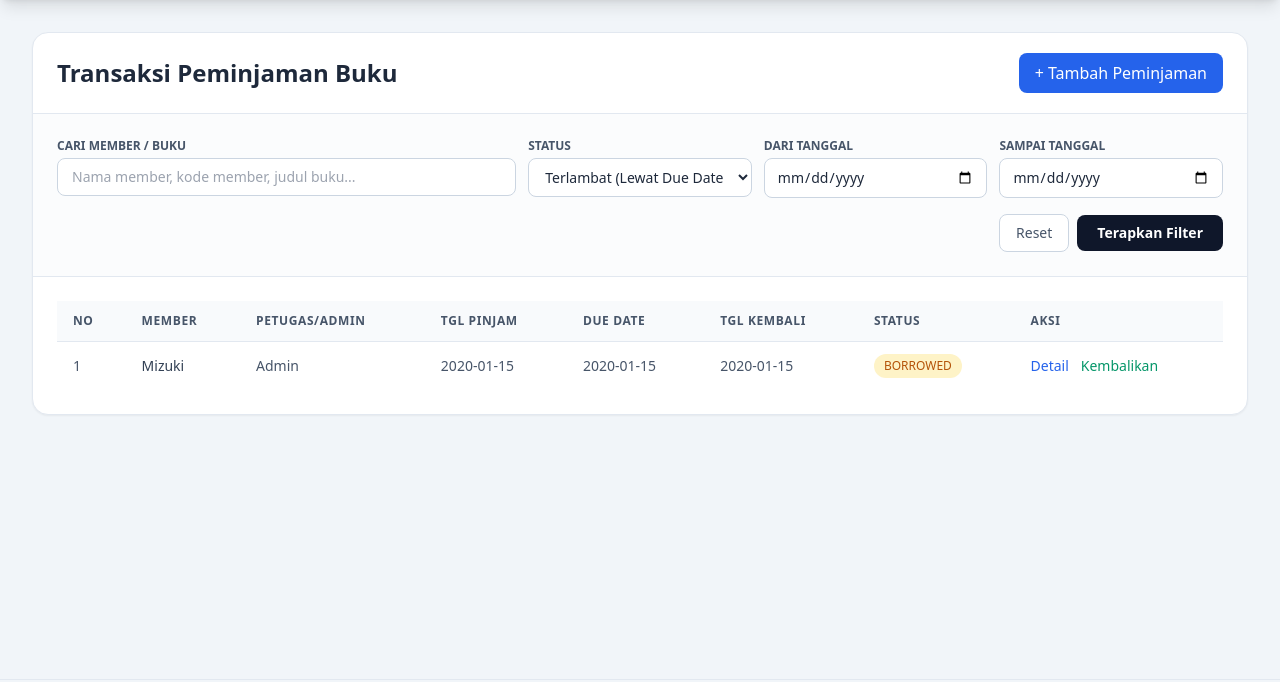
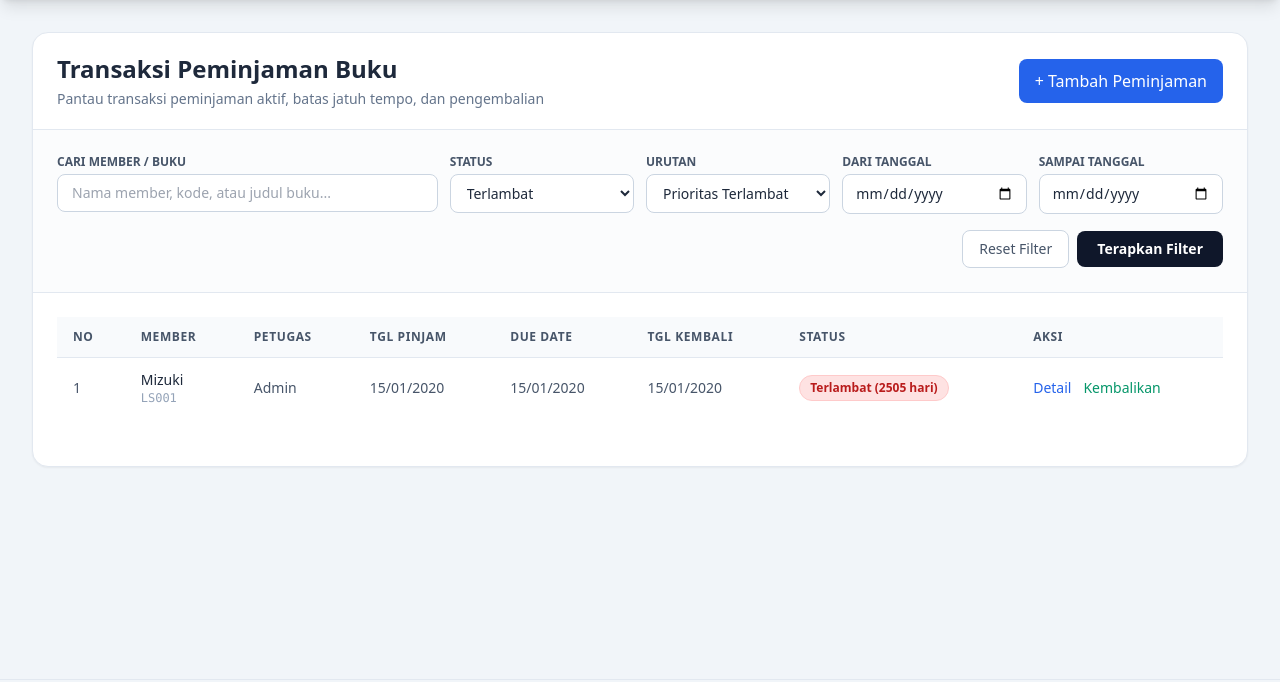
Before and after one commit to Montsyy/library-system, a Laravel app: page /borrowings?status=overdue in a window 1280 px wide. Shown: the part 80-762 px from the top of the page. Run offline with Laravel 12, Linux system fonts and the light colour scheme; a user stored in the database is signed in; data comes from the database, SQL or seed files in the repository; tables that the repository leaves empty hold one stand-in row (values such as "Sample post"); some libraries are stand-ins or nearby versions.

Commit message:
Perbarui fitur peminjaman: tambahkan filter dinamis, perbaiki tampilan status, dan optimalkan urutan data

```diff
--- a/app/Models/Borrowing.php
+++ b/app/Models/Borrowing.php
@@ -4,6 +4,7 @@ namespace App\Models;
 
 use Illuminate\Database\Eloquent\Model;
 use Illuminate\Database\Eloquent\Builder;
+use Carbon\Carbon;
 class Borrowing extends Model
 {
     protected $fillable = [
@@ -26,7 +27,7 @@ class Borrowing extends Model
 
     public function scopeFilter(Builder $query, array $filters): Builder
     {
-        // 1. Pencarian Nama Peminjam atau Buku
+        // 1. Pencarian Nama Member atau Judul Buku
         $query->when($filters['search'] ?? null, function (Builder $q, string $search) {
             $q->where(function (Builder $sub) use ($search) {
                 $sub->whereHas('member', function (Builder $m) use ($search) {
@@ -38,41 +39,85 @@ class Borrowing extends Model
             });
         });
 
-        // 2. Filter Status Peminjaman
+        // 2. Filter Status Peminjaman Dinamis
         $query->when($filters['status'] ?? null, function (Builder $q, string $status) {
-            if ($status === 'overdue') {
-                // Status pinjam yang sudah melewati batas waktu pengembalian
-                $q->where('status', 'borrowed')
-                ->where('due_date', '<', now()->toDateString());
-            } else {
-                $q->where('status', $status);
-            }
+            $today = Carbon::today();
+
+            match ($status) {
+                'returned'  => $q->where('status', 'returned'),
+                'overdue'   => $q->where('status', 'borrowed')->whereDate('due_date', '<', $today),
+                'due_today' => $q->where('status', 'borrowed')->whereDate('due_date', $today),
+                'borrowed'  => $q->where('status', 'borrowed')->whereDate('due_date', '>', $today),
+                default     => null,
+            };
         });
 
-        // 3. Filter Rentang Tanggal Pinjam
-        $query->when($filters['start_date'] ?? null, function (Builder $q, string $start) {
-            $q->whereDate('borrowed_date', '>=', $start);
-        });
+        // 3. Filter Rentang Tanggal
+        $query->when($filters['start_date'] ?? null, fn($q, $start) => $q->whereDate('borrowed_date', '>=', $start));
+        $query->when($filters['end_date'] ?? null, fn($q, $end) => $q->whereDate('borrowed_date', '<=', $end));
 
-        $query->when($filters['end_date'] ?? null, function (Builder $q, string $end) {
-            $q->whereDate('borrowed_date', '<=', $end);
-        });
-
-        // 4. Sorting Tanggal
-        $sortBy = $filters['sort_by'] ?? 'latest';
+        // 4. Urutan Cerdas (Smart Sorting)
+        $sortBy = $filters['sort_by'] ?? 'urgent';
         match ($sortBy) {
-            'borrowed_asc' => $query->orderBy('borrowed_date', 'asc'),
-            'due_asc'      => $query->orderBy('due_date', 'asc'),
-            'due_desc'     => $query->orderBy('due_date', 'desc'),
-            default        => $query->latest('borrowed_date'),
+            'borrowed_desc' => $query->latest('borrowed_date'),
+            'borrowed_asc'  => $query->oldest('borrowed_date'),
+            'due_asc'       => $query->orderBy('due_date', 'asc'),
+            'due_desc'      => $query->orderBy('due_date', 'desc'),
+            default         => $query
+                // Prioritas: Tampilkan status 'borrowed' di atas 'returned'
+                ->orderByRaw("CASE WHEN status = 'borrowed' THEN 0 ELSE 1 END")
+                // Untuk yang masih dipinjam, dahulukan due_date terlama (yang terlambat paling lama di urutan paling atas)
+                ->orderBy('due_date', 'asc')
+                ->latest('borrowed_date'),
         };
 
         return $query;
     }
 
-    public function getStatusAttribute($value)
+    public function getStatusBadgeAttribute(): array
     {
-        return $value ?? 'borrowed';
+        // 1. Jika sudah dikembalikan
+        if ($this->status === 'returned') {
+            return [
+                'label' => 'Dikembalikan',
+                'class' => 'bg-emerald-100 text-emerald-700 border-emerald-200',
+                'subtext' => $this->returned_date
+                    ? 'Kembali: ' . Carbon::parse($this->returned_date)->format('d/m/Y')
+                    : null,
+            ];
+        }
+
+        // 2. Jika masih berstatus 'borrowed', cek tanggal jatuh tempo
+        if ($this->due_date) {
+            $dueDate = Carbon::parse($this->due_date);
+            $today = Carbon::today();
+
+            // Tanggal due_date sudah lewat dari hari ini
+            if ($dueDate->lt($today) && ! $dueDate->isToday()) {
+                $daysLate = (int) $dueDate->diffInDays($today);
+                return [
+                    'label' => 'Terlambat (' . $daysLate . ' hari)',
+                    'class' => 'bg-red-100 text-red-700 border-red-200',
+                    'subtext' => 'Batas: ' . $dueDate->format('d/m/Y'),
+                ];
+            }
+
+            // Tepat hari ini adalah batas akhir pengembalian
+            if ($dueDate->isToday()) {
+                return [
+                    'label' => 'Jatuh Tempo Hari Ini',
+                    'class' => 'bg-amber-100 text-amber-700 border-amber-200',
+                    'subtext' => 'Batas hari ini',
+                ];
+            }
+        }
+
+        // 3. Masih dalam masa peminjaman aktif (belum jatuh tempo)
+        return [
+            'label' => 'Sedang Dipinjam',
+            'class' => 'bg-blue-100 text-blue-700 border-blue-200',
+            'subtext' => $this->due_date ? 'Batas: ' . Carbon::parse($this->due_date)->format('d/m/Y') : null,
+        ];
     }
 
     public function user()
--- a/resources/views/borrowings/index.blade.php
+++ b/resources/views/borrowings/index.blade.php
@@ -3,43 +3,54 @@
 
 @section('content')
     <div class="bg-white rounded-2xl shadow-sm border border-slate-200 overflow-hidden">
-        <div class="px-6 py-5 border-b border-slate-200 flex items-center justify-between gap-3">
+        <div class="px-6 py-5 border-b border-slate-200 flex flex-col sm:flex-row sm:items-center justify-between gap-4">
             <div>
                 <h2 class="text-2xl font-bold text-slate-800">Transaksi Peminjaman Buku</h2>
+                <p class="text-sm text-slate-500 mt-1">Pantau transaksi peminjaman aktif, batas jatuh tempo, dan pengembalian</p>
             </div>
-            <a href="{{ route('borrowings.create') }}" class="inline-flex items-center gap-2 bg-blue-600 text-white px-4 py-2 rounded-lg font-medium hover:bg-blue-700 transition">
+            <a href="{{ route('borrowings.create') }}" class="inline-flex items-center justify-center gap-2 bg-blue-600 text-white px-4 py-2.5 rounded-lg font-medium hover:bg-blue-700 transition">
                 + Tambah Peminjaman
             </a>
         </div>
 
         @if (session('success'))
-            <div class="mx-6 mt-5 bg-green-50 border border-green-200 text-green-700 px-4 py-3 rounded-lg">
+            <div class="mx-6 mt-5 bg-green-50 border border-green-200 text-green-700 px-4 py-3 rounded-lg text-sm">
                 {{ session('success') }}
             </div>
         @endif
 
         @if (session('error'))
-            <div class="mx-6 mt-5 bg-red-50 border border-red-200 text-red-700 px-4 py-3 rounded-lg">
+            <div class="mx-6 mt-5 bg-red-50 border border-red-200 text-red-700 px-4 py-3 rounded-lg text-sm">
                 {{ session('error') }}
             </div>
         @endif
 
         {{-- Form Pencarian & Filter Peminjaman --}}
         <form method="GET" action="{{ route('borrowings.index') }}" class="p-6 border-b border-slate-200 bg-slate-50/50">
-            <div class="grid grid-cols-1 sm:grid-cols-2 lg:grid-cols-5 gap-3">
+            <div class="grid grid-cols-1 sm:grid-cols-2 lg:grid-cols-6 gap-3">
                 <div class="lg:col-span-2">
                     <label for="search" class="block text-xs font-semibold text-slate-600 uppercase mb-1">Cari Member / Buku</label>
                     <input type="text" name="search" id="search" value="{{ request('search') }}"
-                        placeholder="Nama member, kode member, judul buku..."
+                        placeholder="Nama member, kode, atau judul buku..."
                         class="w-full bg-white border border-slate-300 rounded-lg px-3.5 py-2 text-sm text-slate-800 focus:outline-none focus:ring-2 focus:ring-blue-500">
                 </div>
                 <div>
                     <label for="status" class="block text-xs font-semibold text-slate-600 uppercase mb-1">Status</label>
                     <select name="status" id="status" class="w-full bg-white border border-slate-300 rounded-lg px-3 py-2 text-sm text-slate-800 focus:outline-none focus:ring-2 focus:ring-blue-500">
                         <option value="">Semua Status</option>
-                        <option value="borrowed" @selected(request('status') === 'borrowed')>Sedang Dipinjam</option>
+                        <option value="overdue" @selected(request('status') === 'overdue')>Terlambat</option>
+                        <option value="due_today" @selected(request('status') === 'due_today')>Jatuh Tempo Hari Ini</option>
+                        <option value="borrowed" @selected(request('status') === 'borrowed')>Sedang Dipinjam (Aktif)</option>
                         <option value="returned" @selected(request('status') === 'returned')>Sudah Dikembalikan</option>
-                        <option value="overdue" @selected(request('status') === 'overdue')>Terlambat (Lewat Due Date)</option>
+                    </select>
+                </div>
+                <div>
+                    <label for="sort_by" class="block text-xs font-semibold text-slate-600 uppercase mb-1">Urutan</label>
+                    <select name="sort_by" id="sort_by" class="w-full bg-white border border-slate-300 rounded-lg px-3 py-2 text-sm text-slate-800 focus:outline-none focus:ring-2 focus:ring-blue-500">
+                        <option value="urgent" @selected(request('sort_by', 'urgent') === 'urgent')>Prioritas Terlambat</option>
+                        <option value="borrowed_desc" @selected(request('sort_by') === 'borrowed_desc')>Pinjam Terbaru</option>
+                        <option value="borrowed_asc" @selected(request('sort_by') === 'borrowed_asc')>Pinjam Terlama</option>
+                        <option value="due_asc" @selected(request('sort_by') === 'due_asc')>Due Date Terdekat</option>
                     </select>
                 </div>
                 <div>
@@ -54,9 +65,9 @@
                 </div>
             </div>
             <div class="mt-4 flex items-center justify-end gap-2">
-                @if (request()->hasAny(['search', 'status', 'start_date', 'end_date']))
+                @if (request()->hasAny(['search', 'status', 'start_date', 'end_date', 'sort_by']))
                     <a href="{{ route('borrowings.index') }}" class="px-4 py-2 text-sm text-slate-600 hover:text-slate-900 border border-slate-300 bg-white rounded-lg hover:bg-slate-50 transition">
-                        Reset
+                        Reset Filter
                     </a>
                 @endif
                 <button type="submit" class="bg-slate-900 text-white px-5 py-2 rounded-lg text-sm font-semibold hover:bg-slate-800 transition">
@@ -72,7 +83,7 @@
                         <tr>
                             <th class="px-4 py-3 text-left text-xs font-semibold text-slate-600 uppercase tracking-wider">No</th>
                             <th class="px-4 py-3 text-left text-xs font-semibold text-slate-600 uppercase tracking-wider">Member</th>
-                            <th class="px-4 py-3 text-left text-xs font-semibold text-slate-600 uppercase tracking-wider">Petugas/Admin</th>
+                            <th class="px-4 py-3 text-left text-xs font-semibold text-slate-600 uppercase tracking-wider">Petugas</th>
                             <th class="px-4 py-3 text-left text-xs font-semibold text-slate-600 uppercase tracking-wider">Tgl Pinjam</th>
                             <th class="px-4 py-3 text-left text-xs font-semibold text-slate-600 uppercase tracking-wider">Due Date</th>
                             <th class="px-4 py-3 text-left text-xs font-semibold text-slate-600 uppercase tracking-wider">Tgl Kembali</th>
@@ -83,20 +94,22 @@
                     <tbody class="divide-y divide-slate-200 bg-white">
                         @forelse($borrowings as $borrowing)
                             <tr class="hover:bg-slate-50">
-                                <td class="px-4 py-3 text-sm text-slate-600">{{ $loop->iteration }}</td>
-                                <td class="px-4 py-3 text-sm font-medium text-slate-700">{{ $borrowing->member->name ?? '-' }}</td>
+                                {{-- Nomor urut memperhitungkan pagination --}}
+                                <td class="px-4 py-3 text-sm text-slate-600">
+                                    {{ ($borrowings->currentPage() - 1) * $borrowings->perPage() + $loop->iteration }}
+                                </td>
+                                <td class="px-4 py-3 text-sm font-medium text-slate-800">
+                                    <div>{{ $borrowing->member->name ?? '-' }}</div>
+                                    <div class="text-xs text-slate-400 font-mono">{{ $borrowing->member->member_code ?? '' }}</div>
+                                </td>
                                 <td class="px-4 py-3 text-sm text-slate-600">{{ $borrowing->user->name ?? '-' }}</td>
-                                <td class="px-4 py-3 text-sm text-slate-600">{{ $borrowing->borrowed_date?->format('Y-m-d') ?? '-' }}</td>
-                                <td class="px-4 py-3 text-sm text-slate-600">{{ $borrowing->due_date?->format('Y-m-d') ?? '-' }}</td>
-                                <td class="px-4 py-3 text-sm text-slate-600">{{ $borrowing->returned_date?->format('Y-m-d') ?? '-' }}</td>
+                                <td class="px-4 py-3 text-sm text-slate-600">{{ $borrowing->borrowed_date?->format('d/m/Y') ?? '-' }}</td>
+                                <td class="px-4 py-3 text-sm text-slate-600 font-medium">{{ $borrowing->due_date?->format('d/m/Y') ?? '-' }}</td>
+                                <td class="px-4 py-3 text-sm text-slate-600">{{ $borrowing->returned_date?->format('d/m/Y') ?? '-' }}</td>
                                 <td class="px-4 py-3 text-sm">
-                                    @if($borrowing->status === 'borrowed')
-                                        <span class="inline-flex px-2.5 py-1 text-xs font-medium rounded-full bg-amber-100 text-amber-700 uppercase">{{ $borrowing->status }}</span>
-                                    @elseif($borrowing->status === 'returned')
-                                        <span class="inline-flex px-2.5 py-1 text-xs font-medium rounded-full bg-emerald-100 text-emerald-700 uppercase">{{ $borrowing->status }}</span>
-                                    @else
-                                        <span class="inline-flex px-2.5 py-1 text-xs font-medium rounded-full bg-slate-100 text-slate-700 uppercase">{{ $borrowing->status }}</span>
-                                    @endif
+                                    <span class="inline-flex items-center px-2.5 py-1 text-xs font-semibold rounded-full border {{ $borrowing->status_badge['class'] }}">
+                                        {{ $borrowing->status_badge['label'] }}
+                                    </span>
                                 </td>
                                 <td class="px-4 py-3 text-sm">
                                     <div class="flex items-center gap-3">
@@ -114,12 +127,20 @@
                             </tr>
                         @empty
                             <tr>
-                                <td colspan="8" class="px-4 py-10 text-center text-slate-500">Belum ada data peminjaman.</td>
+                                <td colspan="8" class="px-4 py-12 text-center">
+                                    <p class="text-slate-500 font-medium">Tidak ada data peminjaman ditemukan.</p>
+                                    <p class="text-xs text-slate-400 mt-1">Coba sesuaikan kata kunci atau bersihkan filter pencarian Anda.</p>
+                                </td>
                             </tr>
                         @endforelse
                     </tbody>
                 </table>
             </div>
+
+            {{-- Navigasi Pagination --}}
+            <div class="mt-6">
+                {{ $borrowings->links() }}
+            </div>
         </div>
     </div>
 @endsection
```
Also changed, not shown: resources/views/borrowings/show.blade.php (+4 -8 lines).
